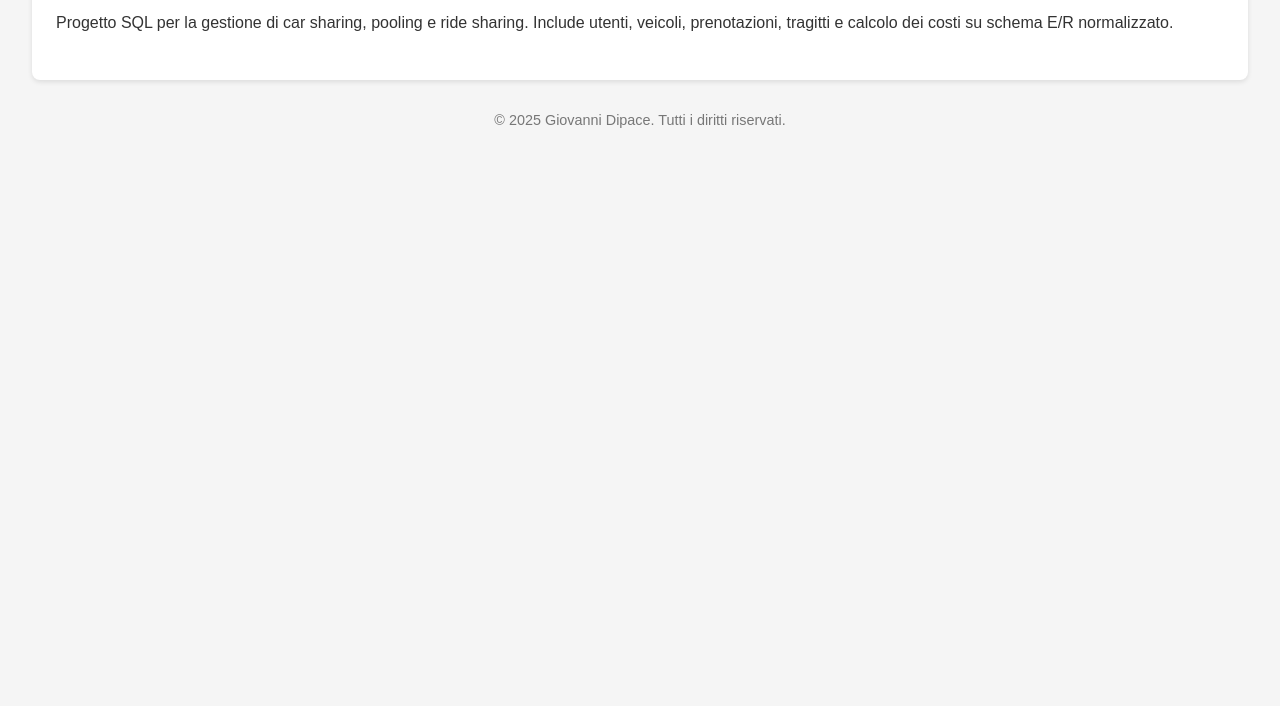
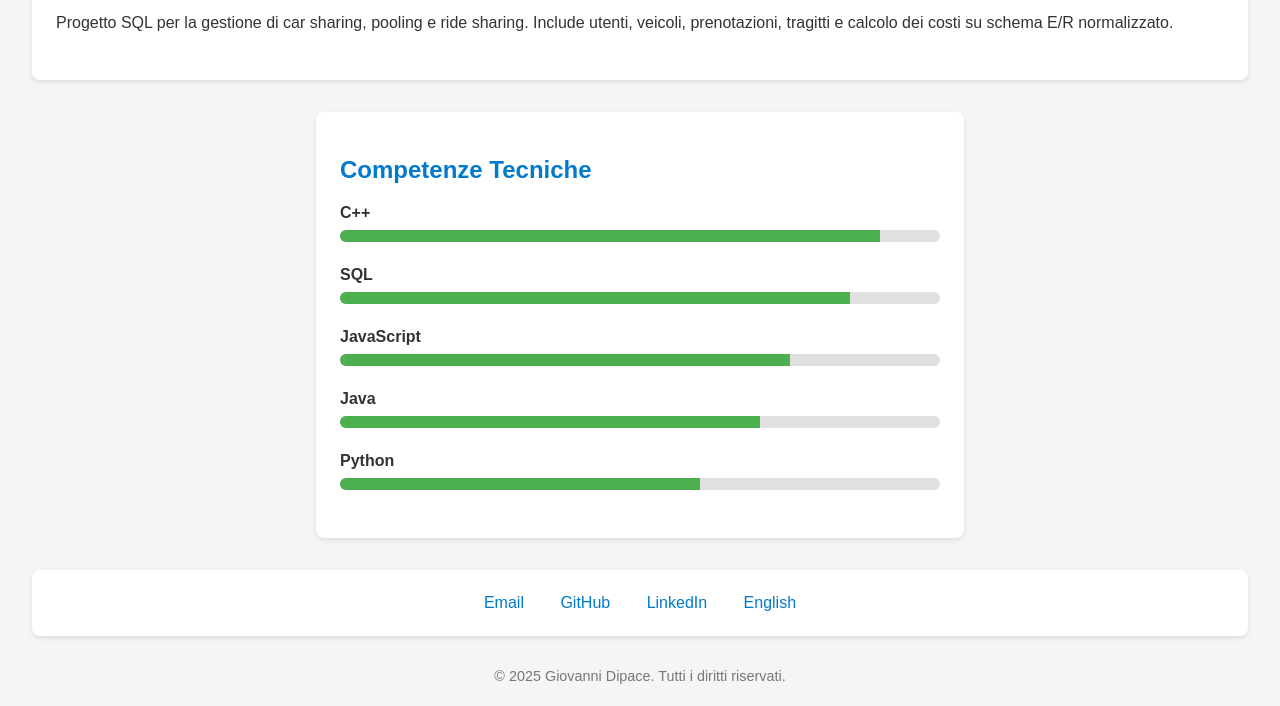
Before and after one commit to giovannidipacework/portfolio, a plain HTML site: page index.html in a window 1280 px wide. Shown: the part 2091-2797 px from the top of the page. Before the commit the page ends 2251 px from the top, so only its background shows below. Drawn offline with Linux system fonts and the light colour scheme.

Commit message:
Add sticky header and skill bars to portfolio pages

```diff
--- a/css/styles.css
+++ b/css/styles.css
@@ -1,3 +1,7 @@
+html {
+  scroll-padding-top: 120px; /* lascia 60px di spazio sopra l'elemento target */
+}
+
 body {
     font-family: Arial, sans-serif;
     margin: 0;
@@ -9,13 +13,37 @@ body {
 header {
     text-align: center;
     margin-bottom: 2rem;
+    border-radius: 8px;
+    position: sticky;
+    /* attiva il comportamento sticky */
+    top: 0;
+    /* punto di “attacco” al bordo superiore */
+    background: #ffffff;
+    /* sfondo uniforme per leggibilità */
+    z-index: 1000;
+    /* sempre sopra il contenuto sottostante */
+    box-shadow: 0 2px 4px rgba(0, 0, 0, 0.1);
+    /* leggera ombra per separazione */
+}
+
+.nav {
+    display: flex;
+    justify-content: space-around;
+    /* distribuisce equamente i link */
+    padding: 1rem;
+    /* spaziatura interna */
+}
+
+/* Optional: evidenzia link attivo */
+.nav a.active {
+    border-bottom: 2px solid #007acc;
 }
 
 h1 {
     margin-bottom: 0.2rem;
 }
 
-.github-link a{
+.github-link a {
     font-size: 0.9rem;
     color: #007acc;
     text-decoration: none;
@@ -54,3 +82,43 @@ footer {
     color: #777;
     margin-top: 2rem;
 }
+
+#skills {
+    max-width: 600px;
+    margin: 2rem auto;
+}
+
+.skill {
+    margin-bottom: 1.5rem;
+    /* spazio tra le skill */
+}
+
+.skill span {
+    display: block;
+    font-weight: 600;
+    margin-bottom: 0.5rem;
+}
+
+.bar {
+    background: #e0e0e0;
+    /* base grigia per contrasto */
+    border-radius: 10px;
+    overflow: hidden;
+    height: 0.75rem;
+    /* altezza barra */
+}
+
+.fill {
+    width: 0;
+    /* inizialmente vuota */
+    height: 100%;
+    transition: width 1.5s ease-in-out;
+    /* animazione fluida al caricamento */
+    background: #4caf50;
+    /* colore di riempimento */
+}
+
+#contact {
+    text-align: center;
+    margin: 2rem auto;
+}
--- a/index.html
+++ b/index.html
@@ -13,14 +13,14 @@
     <h1>Giovanni Dipace</h1>
     <p>Studente di Ingegneria Informatica - Università di Pisa</p>
     <nav>
-      <a href="mailto:g.dipace.work@gmail.com">Email</a>
-      <a href="https://github.com/giovannidipacework" target="_blank">GitHub</a>
-      <a href="https://www.linkedin.com/in/giovanni-dipace-0976a1366/" target="_blank">LinkedIn</a>
-      <a href="index_en.html">English</a>
+      <a href="#about">Chi Sono</a>
+      <a href="#projects">Progetti</a>
+      <a href="#skills">Competenze</a>
+      <a href="#contact">Contatti</a>
     </nav>
   </header>
 
-  <section>
+  <section id="about">
     <h2>Chi sono</h2>
     <p>
       Sono uno studente di Ingegneria Informatica con esperienza nello sviluppo software, scripting e gestione di
@@ -31,12 +31,13 @@
     </p>
   </section>
 
-  <section>
+  <section id="projects">
     <h2>Progetti</h2>
 
     <div class="project">
       <h3>Wolfenstein Web Game</h3>
-      <a href="https://github.com/giovannidipacework/Wolfenstein-Web-Game" target="_blank" rel="noopener noreferrer" class="github-link">
+      <a href="https://github.com/giovannidipacework/Wolfenstein-Web-Game" target="_blank" rel="noopener noreferrer"
+        class="github-link">
         <img src="https://img.shields.io/badge/GitHub-Repository-blue" alt="GitHub Repository" />
       </a>
       <p>Clone del primo gioco "pseudo-3D" ispirato a Wolfenstein. Sviluppato in HTML/CSS, JavaScript e PHP con backend
@@ -45,12 +46,14 @@
 
     <div class="project">
       <h3>Amazon Price Tracker (Bot Telegram)</h3>
-      <p>Bot sviluppato in Python per il monitoraggio dei prezzi su Amazon. Notifica via Telegram quando i prezzi scendono. Include scraping periodico.</p>
+      <p>Bot sviluppato in Python per il monitoraggio dei prezzi su Amazon. Notifica via Telegram quando i prezzi
+        scendono. Include scraping periodico.</p>
     </div>
 
     <div class="project">
       <h3>Amazon Price Tracker (JavaFX App)</h3>
-      <a href="https://github.com/giovannidipacework/Amazon-Price-Tracker" target="_blank" rel="noopener noreferrer" class="github-link">
+      <a href="https://github.com/giovannidipacework/Amazon-Price-Tracker" target="_blank" rel="noopener noreferrer"
+        class="github-link">
         <img src="https://img.shields.io/badge/GitHub-Repository-blue" alt="GitHub Repository" />
       </a>
       <p>Applicazione desktop in Java con interfaccia JavaFX per tracciare i prezzi dei prodotti Amazon. Salvataggio
@@ -59,7 +62,8 @@
 
     <div class="project">
       <h3>Quiz TCP Client/Server</h3>
-      <a href="https://github.com/giovannidipacework/Quiz-TCP-Client-Server" target="_blank" rel="noopener noreferrer" class="github-link">
+      <a href="https://github.com/giovannidipacework/Quiz-TCP-Client-Server" target="_blank" rel="noopener noreferrer"
+        class="github-link">
         <img src="https://img.shields.io/badge/GitHub-Repository-blue" alt="GitHub Repository" />
       </a>
       <p>Applicazione in C con socket TCP. Il server multithreaded gestisce più client per un quiz interattivo a
@@ -68,12 +72,65 @@
 
     <div class="project">
       <h3>Smart Mobility Database</h3>
-      <a href="https://github.com/giovannidipacework/Smart-Mobility-Database" target="_blank" rel="noopener noreferrer" class="github-link">
+      <a href="https://github.com/giovannidipacework/Smart-Mobility-Database" target="_blank" rel="noopener noreferrer"
+        class="github-link">
         <img src="https://img.shields.io/badge/GitHub-Repository-blue" alt="GitHub Repository" />
       </a>
       <p>Progetto SQL per la gestione di car sharing, pooling e ride sharing. Include utenti, veicoli, prenotazioni,
         tragitti e calcolo dei costi su schema E/R normalizzato.</p>
     </div>
+  </section>
+
+  <script>
+    window.addEventListener('DOMContentLoaded', () => {
+      document.querySelectorAll('.fill').forEach(el => {
+        const level = el.getAttribute('data-level');
+        el.style.width = level + '%';  /* riempie in base all’attributo */
+      });
+    });
+  </script>
+
+  <section id="skills">
+    <h2>Competenze Tecniche</h2>
+    <div class="skill">
+      <span>C++</span>
+      <div class="bar">
+        <div class="fill" data-level="90"></div>
+      </div>
+    </div>
+    <div class="skill">
+      <span>SQL</span>
+      <div class="bar">
+        <div class="fill" data-level="85"></div>
+      </div>
+    </div>
+    <div class="skill">
+      <span>JavaScript</span>
+      <div class="bar">
+        <div class="fill" data-level="75"></div>
+      </div>
+    </div>
+    <div class="skill">
+      <span>Java</span>
+      <div class="bar">
+        <div class="fill" data-level="70"></div>
+      </div>
+    </div>
+    <div class="skill">
+      <span>Python</span>
+      <div class="bar">
+        <div class="fill" data-level="60"></div>
+      </div>
+    </div>
+  </section>
+
+  <section id="contact">
+    <nav>
+      <a href="mailto:g.dipace.work@gmail.com">Email</a>
+      <a href="https://github.com/giovannidipacework" target="_blank">GitHub</a>
+      <a href="https://www.linkedin.com/in/giovanni-dipace-0976a1366/" target="_blank">LinkedIn</a>
+      <a href="index_en.html">English</a>
+    </nav>
   </section>
 
   <footer>
```
Also changed, not shown: index_en.html (+52 -0 lines).
